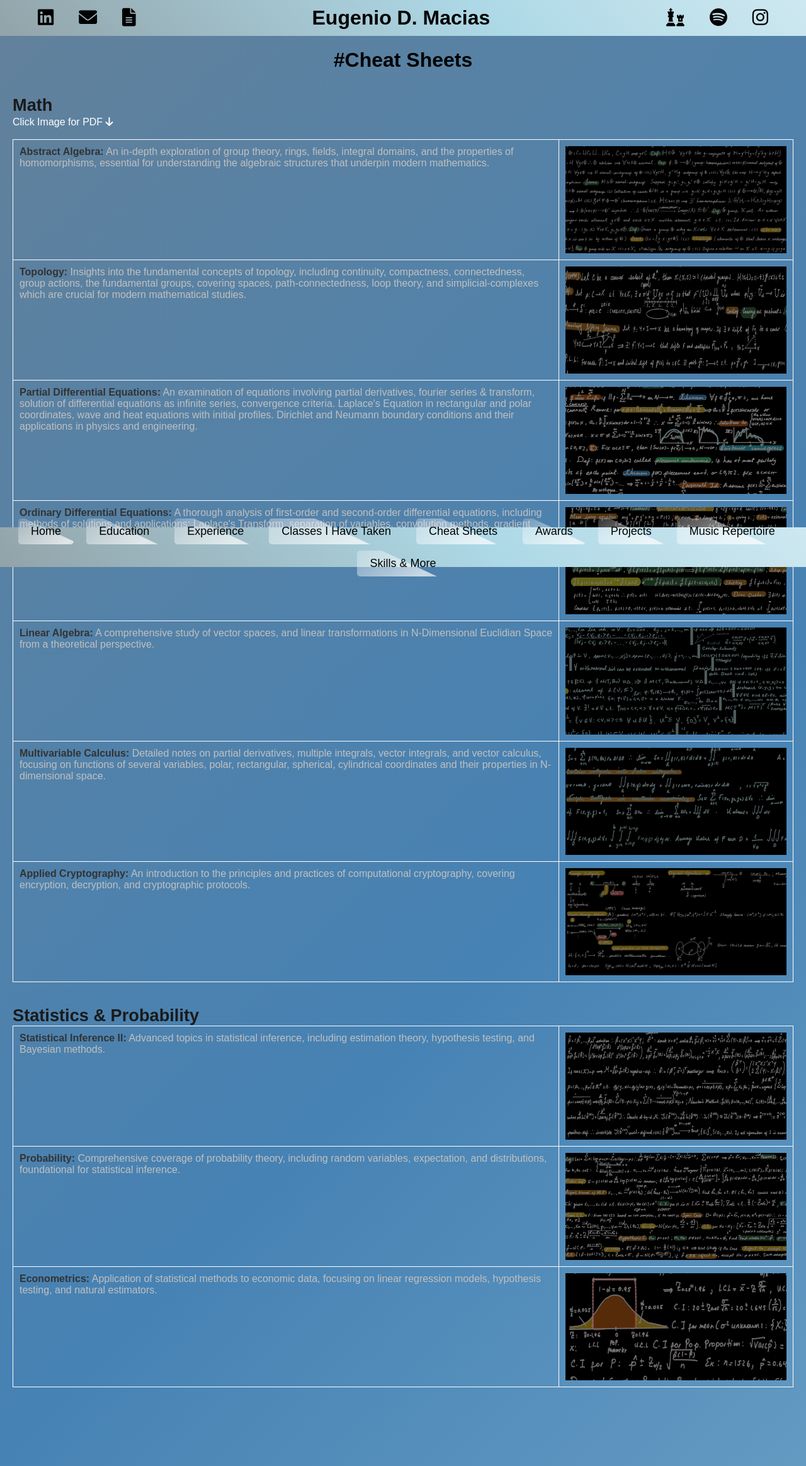
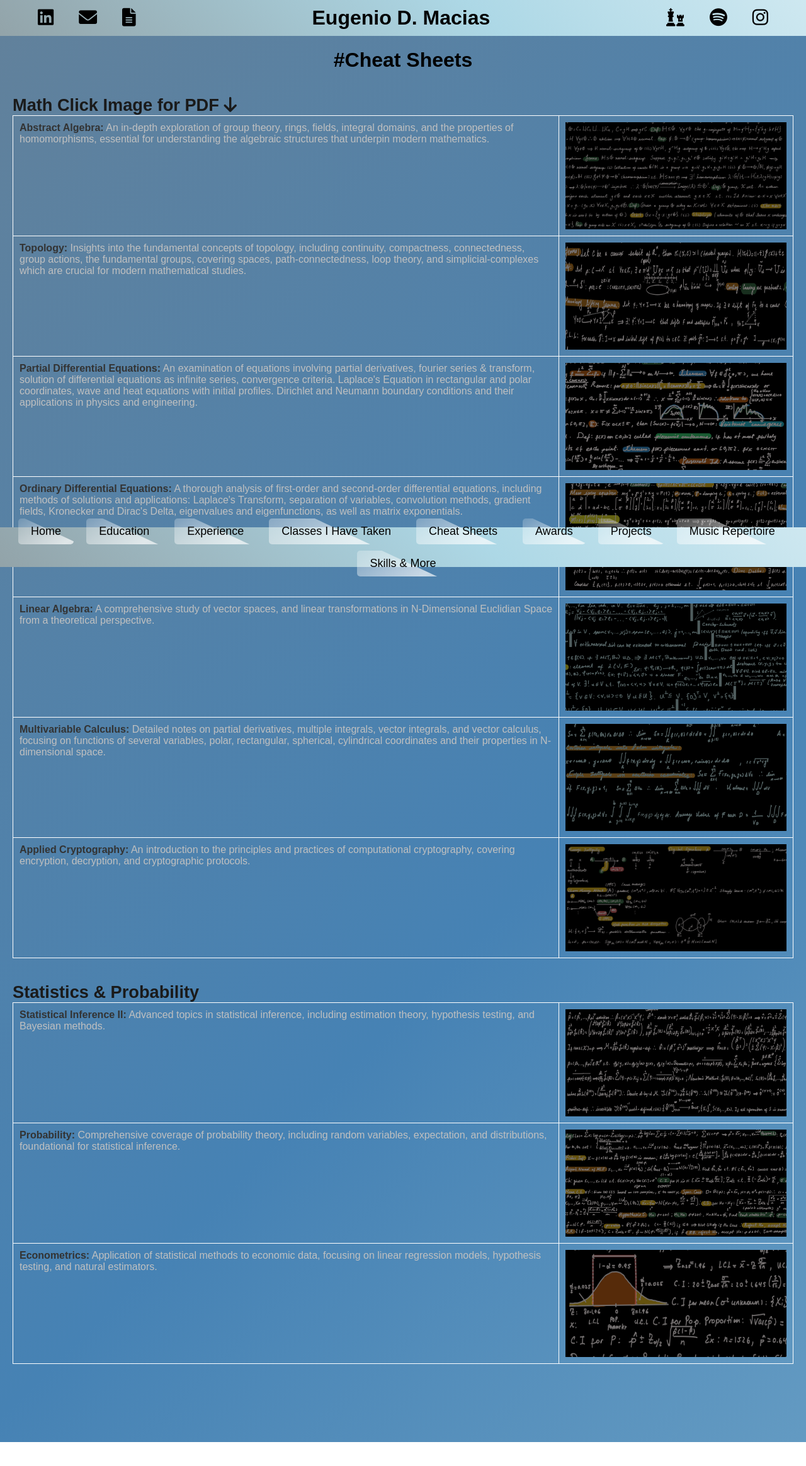
Before and after one commit to xXElGenio0203Xx/eugenio-macias.github.io, a Jekyll site: the page built from notes.md, in a window 1280 px wide. Shown: the whole page at 63% size. Built offline with Jekyll 4.4.1, drawn with Linux system fonts in a browser that asks for light colours; some web fonts are replaced; after the commit the page ends 2289 px from its top, so only the background shows below that.

Commit message:
Update notes.md

```diff
--- a/notes.md
+++ b/notes.md
@@ -8,9 +8,8 @@ title: Cheat Sheets
 </div>
 <br>
 
-<h2 style="color: #1a1a1a; display: inline-block;">Math</h2>
-<span style="display: inline-block; margin-right: 20px;">
-    Click Image for PDF <i class="fas fa-arrow-down"></i> </span>
+<h2 style="color: #1a1a1a; display: inline-block;">Math <span style="display: inline-block; margin-right: 20px;">
+    Click Image for PDF <i class="fas fa-arrow-down"></i> </span></h2>
 <table style="width:100%;">
   <tr>
     <td style="width: 70%; vertical-align:top;">
```
